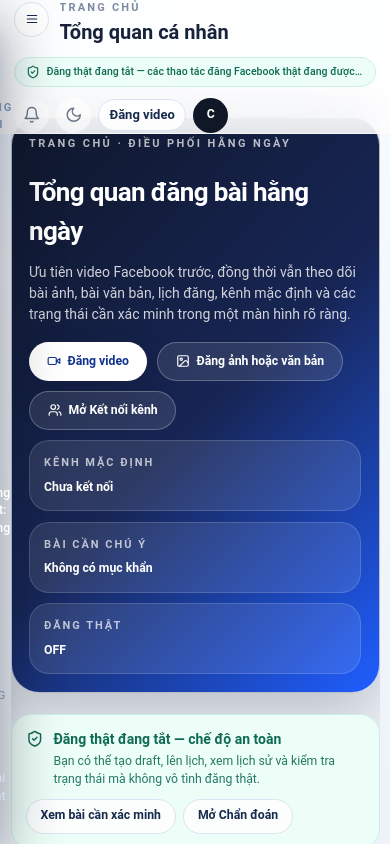
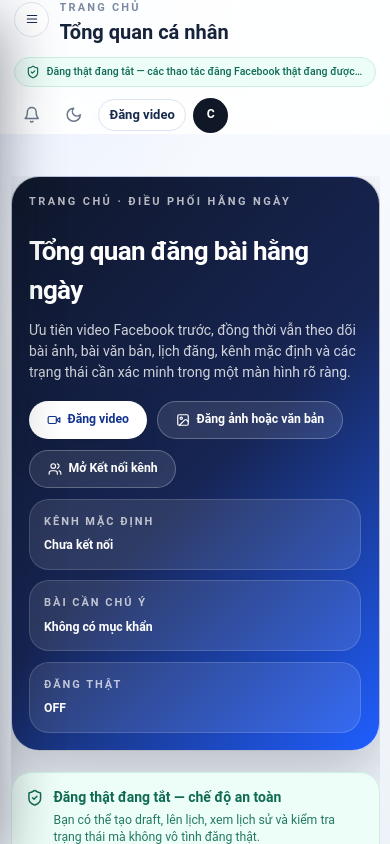
Before and after one commit to Anhquocqh25/Social-Auto-Poster-Pro, a React (Vite) app: page / in a window 390 px wide. Built offline with nearby package versions, Linux system fonts and the light colour scheme.

Commit message:
fix: reset main scroll position on startup and navigation

```diff
--- a/src/components/layout/AppLayout.tsx
+++ b/src/components/layout/AppLayout.tsx
@@ -32,41 +32,28 @@ export function AppLayout() {
   }, []);
 
   useLayoutEffect(() => {
-    const container = contentScrollRef.current;
-
-    if (!container) {
-      return;
-    }
-
-    container.scrollTo({
+    window.scrollTo({
       top: 0,
       left: 0,
       behavior: 'auto',
     });
+    document.documentElement.scrollTop = 0;
+    document.body.scrollTop = 0;
 
-    container.scrollTop = 0;
+    const content = contentScrollRef.current;
+
+    if (!content) {
+      return;
+    }
+
+    content.scrollTo({
+      top: 0,
+      left: 0,
+      behavior: 'auto',
+    });
+    content.scrollTop = 0;
+    content.scrollLeft = 0;
   }, [location.pathname]);
-
-  useEffect(() => {
-    const reset = () => {
-      const container = contentScrollRef.current;
-
-      if (container) {
-        container.scrollTop = 0;
-        container.scrollLeft = 0;
-      }
-    };
-
-    reset();
-
-    const frameId = window.requestAnimationFrame(reset);
-    const timeoutId = window.setTimeout(reset, 100);
-
-    return () => {
-      window.cancelAnimationFrame(frameId);
-      window.clearTimeout(timeoutId);
-    };
-  }, []);
 
   useEffect(() => {
     const handleResize = () => {
--- a/src/index.css
+++ b/src/index.css
@@ -59,13 +59,17 @@
   html,
   body,
   #root {
+    width: 100%;
     height: 100%;
+    min-width: 0;
     min-height: 0;
+    margin: 0;
+    overflow: hidden;
   }
 
-  html,
-  body {
-    overflow: hidden;
+  #root {
+    position: fixed;
+    inset: 0;
   }
 
   body {
@@ -87,7 +91,9 @@
 @layer components {
   .so9-shell {
     @apply bg-transparent text-foreground;
-    height: 100vh;
+    width: 100%;
+    height: 100%;
+    min-width: 0;
     min-height: 0;
     overflow: hidden;
   }
@@ -99,7 +105,7 @@
   }
 
   .so9-sidebar {
-    @apply fixed left-0 top-0 z-30 flex h-screen w-[270px] flex-col border-r border-white/10 bg-[#0b1220] text-white shadow-[0_20px_60px_rgba(11,18,32,0.45)];
+    @apply fixed inset-y-0 left-0 z-30 flex h-full w-[292px] flex-col border-r border-white/10 bg-[#0b1220] text-white shadow-[0_20px_60px_rgba(11,18,32,0.45)];
   }
 
   .so9-sidebar-link {
@@ -111,19 +117,32 @@
   }
 
   .so9-main {
-    height: 100vh;
+    display: flex;
+    flex-direction: column;
+    width: auto;
+    height: 100%;
+    min-width: 0;
     min-height: 0;
     overflow: hidden;
-    padding-left: 270px;
+    padding-left: 292px;
   }
 
   .so9-topbar {
-    @apply fixed left-[270px] right-0 top-0 z-20 flex min-h-[76px] items-center justify-between border-b border-white/70 bg-[rgba(255,255,255,0.85)] px-4 backdrop-blur-xl md:px-6;
+    @apply z-20 flex min-h-[76px] items-center justify-between border-b border-white/70 bg-[rgba(255,255,255,0.85)] px-4 backdrop-blur-xl md:px-6;
+    position: relative;
+    left: auto;
+    right: auto;
+    top: auto;
+    flex: 0 0 auto;
+    width: 100%;
+    min-width: 0;
   }
 
   .so9-content {
-    @apply px-4 pb-10 pt-[102px] md:px-6 lg:px-8;
-    height: 100vh;
+    @apply px-4 pt-6 pb-10 md:px-6 lg:px-8;
+    flex: 1 1 auto;
+    width: 100%;
+    min-width: 0;
     min-height: 0;
     overflow-x: hidden;
     overflow-y: auto;
@@ -609,11 +628,7 @@
     }
 
     .so9-main {
-      @apply pl-[88px];
-    }
-
-    .so9-topbar {
-      left: 88px;
+      padding-left: 88px;
     }
   }
 
@@ -621,23 +636,15 @@
     .so9-main {
       padding-left: 0;
     }
-
-    .so9-topbar {
-      left: 0;
-    }
   }
 
   @media (max-width: 768px) {
-    .so9-sidebar {
-      @apply w-[72px] px-2;
-    }
-
     .so9-page-title {
       @apply text-[24px];
     }
 
     .so9-content {
-      @apply px-3 pt-[96px];
+      @apply px-3 pt-6;
     }
 
     .so9-modal-shell {
```
